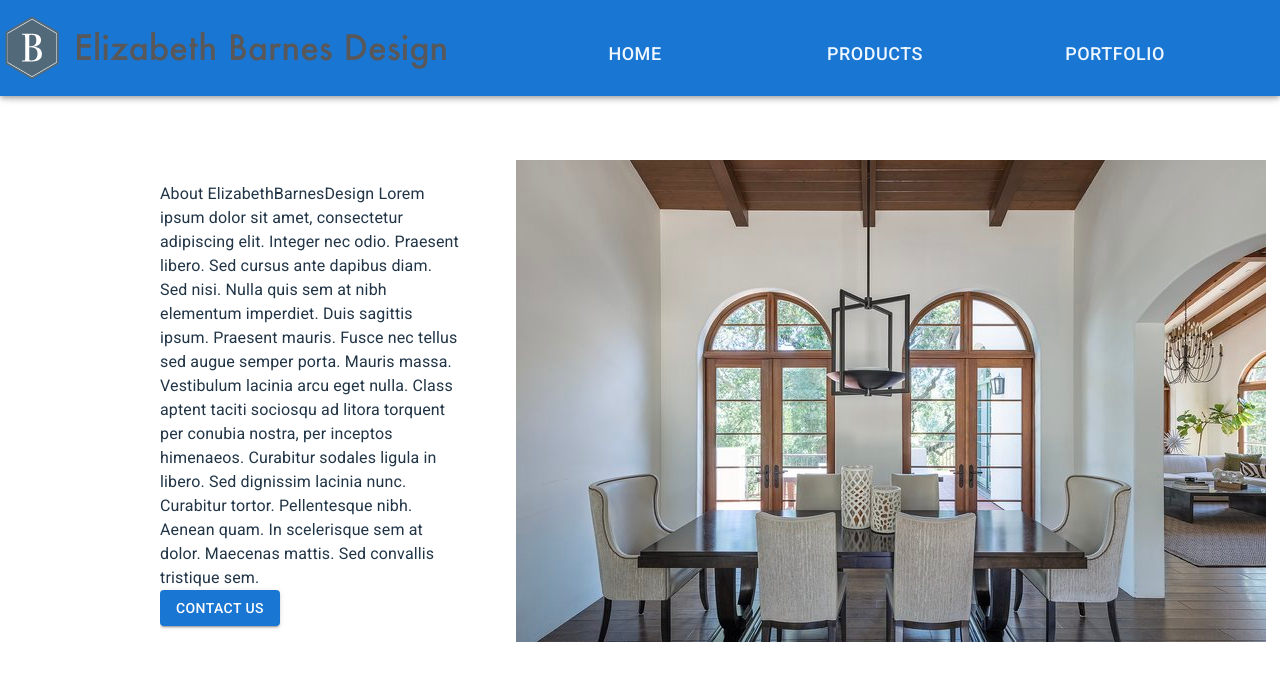
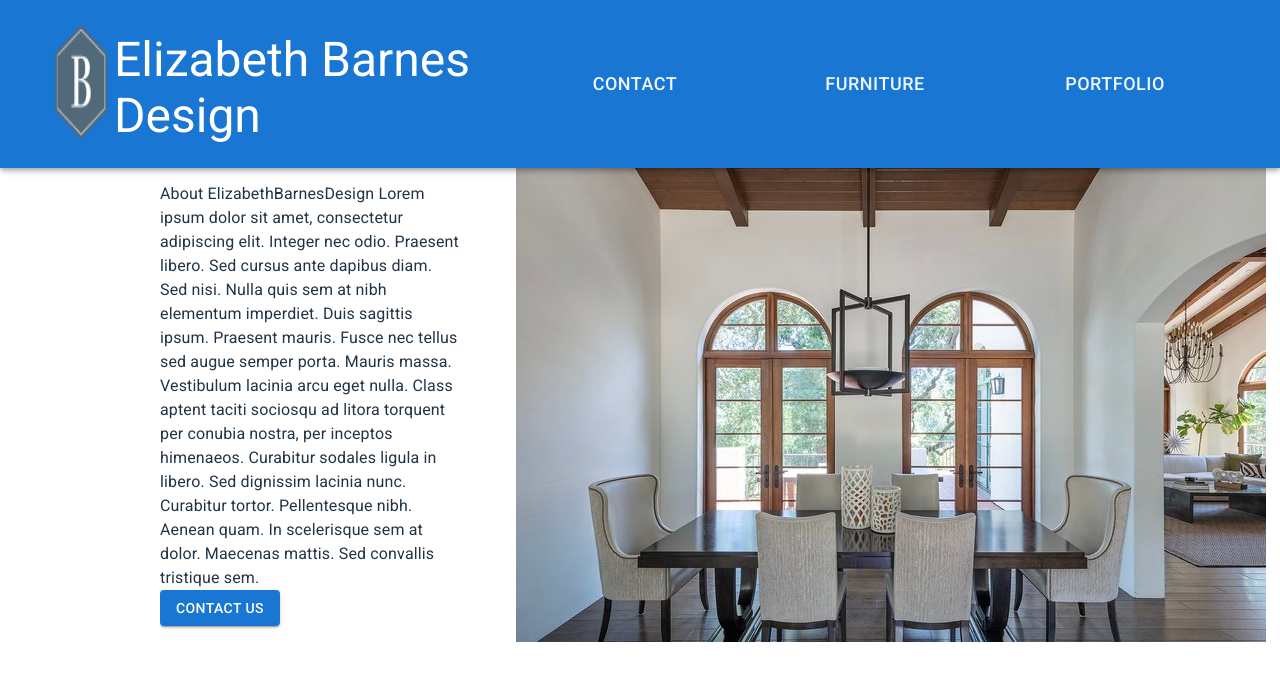
Before and after one commit to masonbarnes645/ERBD, a React (Vite) app in the folder ERB-client/: page / in a window 1280 px wide. Shown: the top 680 px of the page. Built offline with nearby package versions, Linux system fonts and the light colour scheme; no server answers.

Commit message:
navbar redesign

```diff
--- a/ERB-client/src/App.css
+++ b/ERB-client/src/App.css
@@ -1,3 +1,10 @@
 body{
     overflow: hidden;
 }
+
+#logo{
+    width: 5%;
+    height: auto;
+    margin-left: 50px;
+
+}
--- a/ERB-client/src/Landing.jsx
+++ b/ERB-client/src/Landing.jsx
@@ -7,7 +7,7 @@ const Landing = () => {
 
 
     return (
-        <Box alignItems='center' marginX={20} sx={{ scrollSnapType: "y mandatory", scrollBehavior:'smooth', height: '100vh', overflowY: 'auto', width: '100vw', overflowX:'hidden' }}>
+        <Box alignItems='center' marginX={20} sx={{ scrollSnapType: "y mandatory", scrollBehavior:'smooth', height: '100vh', overflowY: 'auto', width: '100vw' }}>
             <Grid2 container spacing={2} alignItems="center" paddingY={10} sx={{scrollSnapAlign: 'center'}}>
                 <Grid2 item xs={12} sm={8}>
                     <Box width={300} marginTop={10}>
--- a/ERB-client/src/NavBar.jsx
+++ b/ERB-client/src/NavBar.jsx
@@ -3,7 +3,7 @@ import Button from '@mui/material/Button';
 import Stack from '@mui/material/Stack';
 import AppBar from "@mui/material/AppBar";
 import './App.css';
-import { Box, Container, createTheme, ThemeProvider } from "@mui/material";
+import { Box, Container, createTheme, ThemeProvider, Typography } from "@mui/material";
 
 
 const theme = createTheme({
@@ -28,12 +28,13 @@ const NavBar = () => {
     return (
         <Container fixed>
         <AppBar>
-            <Box display="flex" justifyContent="space-between" sx={{paddingY:2}}>
-            <img src="src/assets/Header_logo.png" alt="header" />
+            <Box display="flex" justifyContent="space-between" sx={{paddingY:3}}>
+            <img src="src/assets/logo.png" alt="header" id="logo"/>
+            <Typography variant="h3" component={'h1'} sx={{marginTop:1}}>Elizabeth Barnes Design</Typography>
                 <ThemeProvider theme={theme}>
-                <Box sx={{paddingTop:2}}>
-                    <Button variant="text" onClick={() => navigate("/")} className="navbutton"> Home </Button>
-                    <Button variant="text" onClick={() => navigate("/products")} className="navbutton"> Products </Button>
+                <Box sx={{paddingY:2, marginLeft:5  , display:'flex'}}>
+                    <Button variant="text" onClick={() => navigate("/")} className="navbutton"> Contact </Button>
+                    <Button variant="text" onClick={() => navigate("/products")} className="navbutton"> Furniture </Button>
                     <Button variant="text" onClick={() => navigate("/portfolios")} className="navbutton"> Portfolio </Button>
                 </Box>
                 </ThemeProvider>
```
Also changed, not shown: ERB-client/src/assets/logo.png (added).
